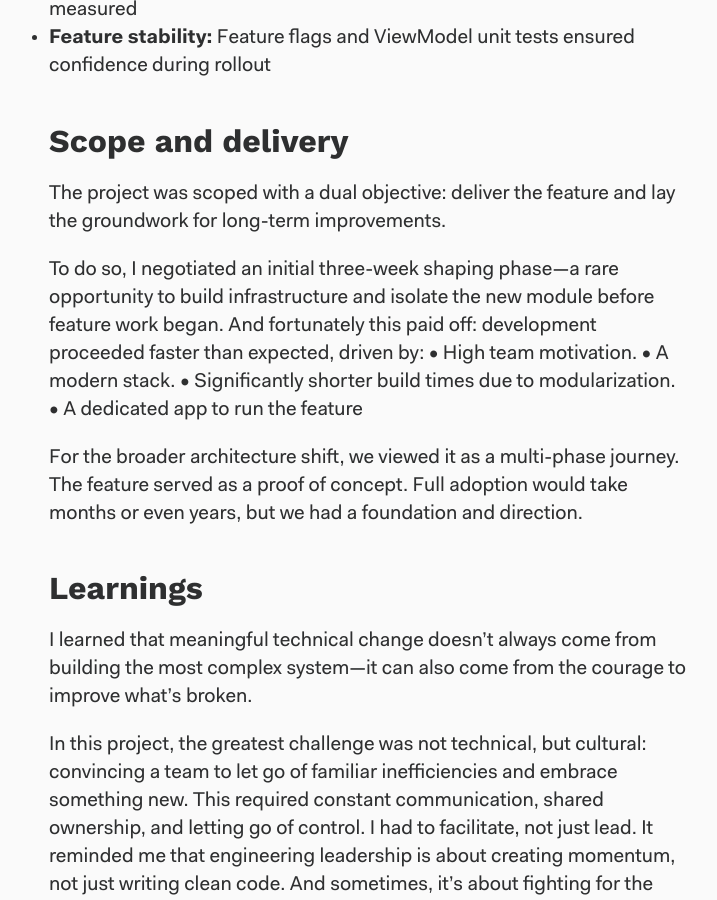
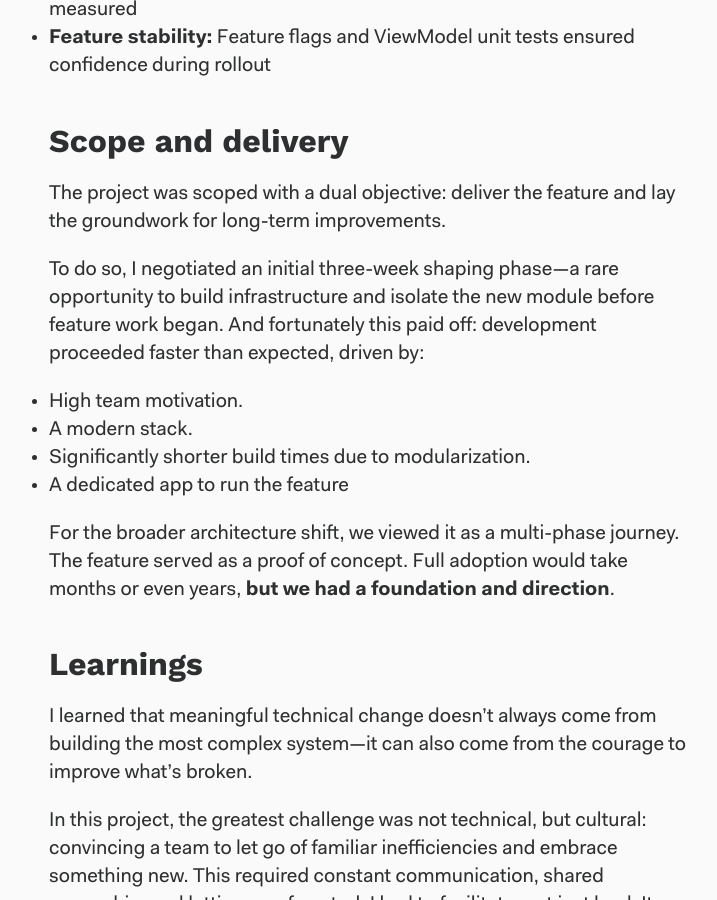
Before and after one commit to monday8am/monday8am.github.io, a Jekyll site: the page built from _posts/2025-05-12-komoot-learnings.md, in a window 1280 px wide and 900 px high, scrolled down 2664 px. Shown: the whole window, without its empty margins (271-988 px from the left). Built offline with Jekyll 4.4.1, drawn with Linux system fonts in a browser that asks for light colours; some web fonts are replaced.

Commit message:
Improve scope description list

```diff
--- a/_posts/2025-05-12-komoot-learnings.md
+++ b/_posts/2025-05-12-komoot-learnings.md
@@ -58,12 +58,13 @@ The goal was to define a minimal and optimized list of actions that permit us to
 The project was scoped with a dual objective: deliver the feature and lay the groundwork for long-term improvements.
 
 To do so, I negotiated an initial three-week shaping phase—a rare opportunity to build infrastructure and isolate the new module before feature work began. And fortunately this paid off: development proceeded faster than expected, driven by:
-	•	High team motivation.
-	•	A modern stack.
-	•	Significantly shorter build times due to modularization.
-    •	A dedicated app to run the feature
 
-For the broader architecture shift, we viewed it as a multi-phase journey. The feature served as a proof of concept. Full adoption would take months or even years, but we had a foundation and direction.
+* 	High team motivation.
+* 	A modern stack.
+* 	Significantly shorter build times due to modularization.
+*  A dedicated app to run the feature
+
+For the broader architecture shift, we viewed it as a multi-phase journey. The feature served as a proof of concept. Full adoption would take months or even years, **but we had a foundation and direction**.
 
 ## Learnings
 
```
